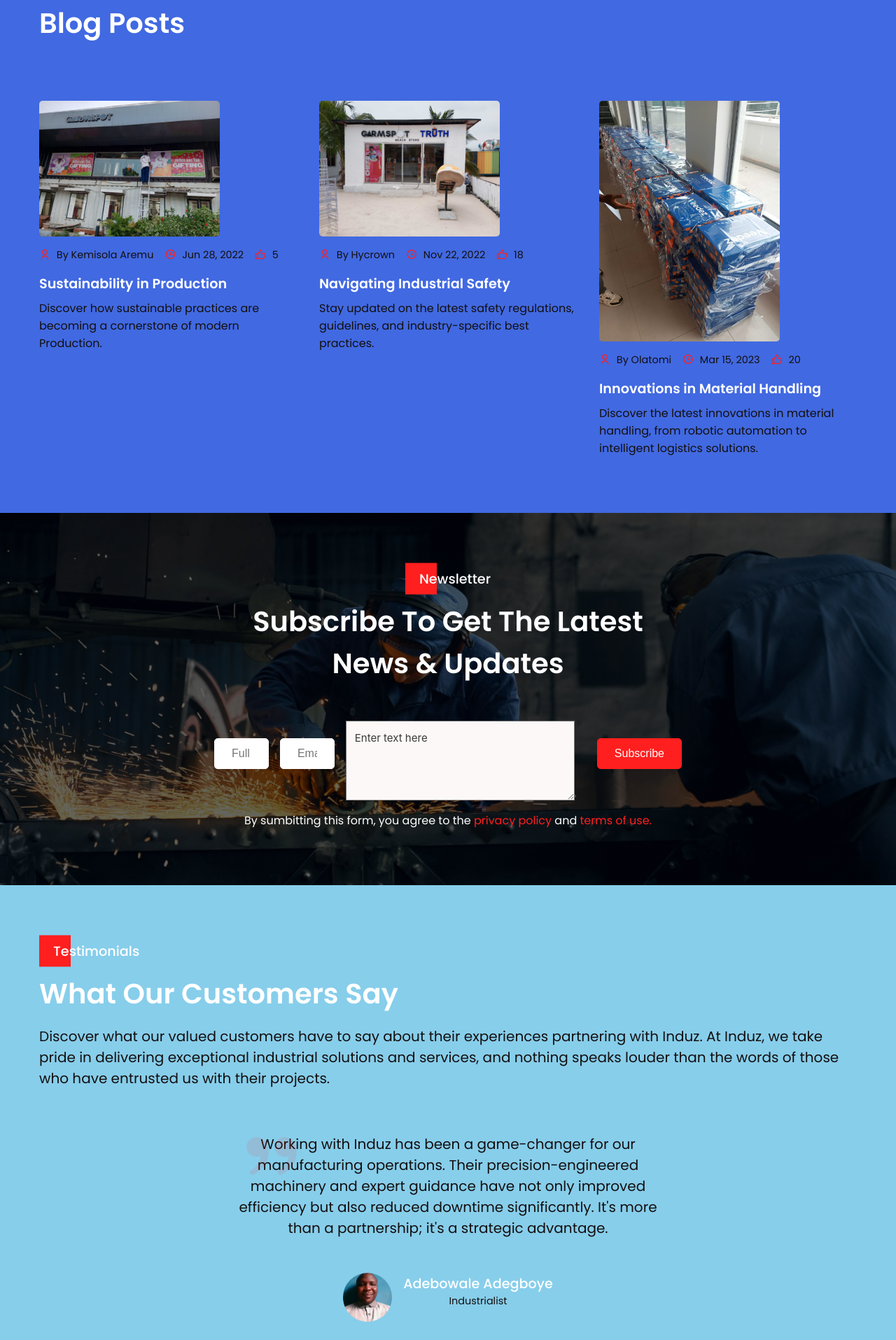
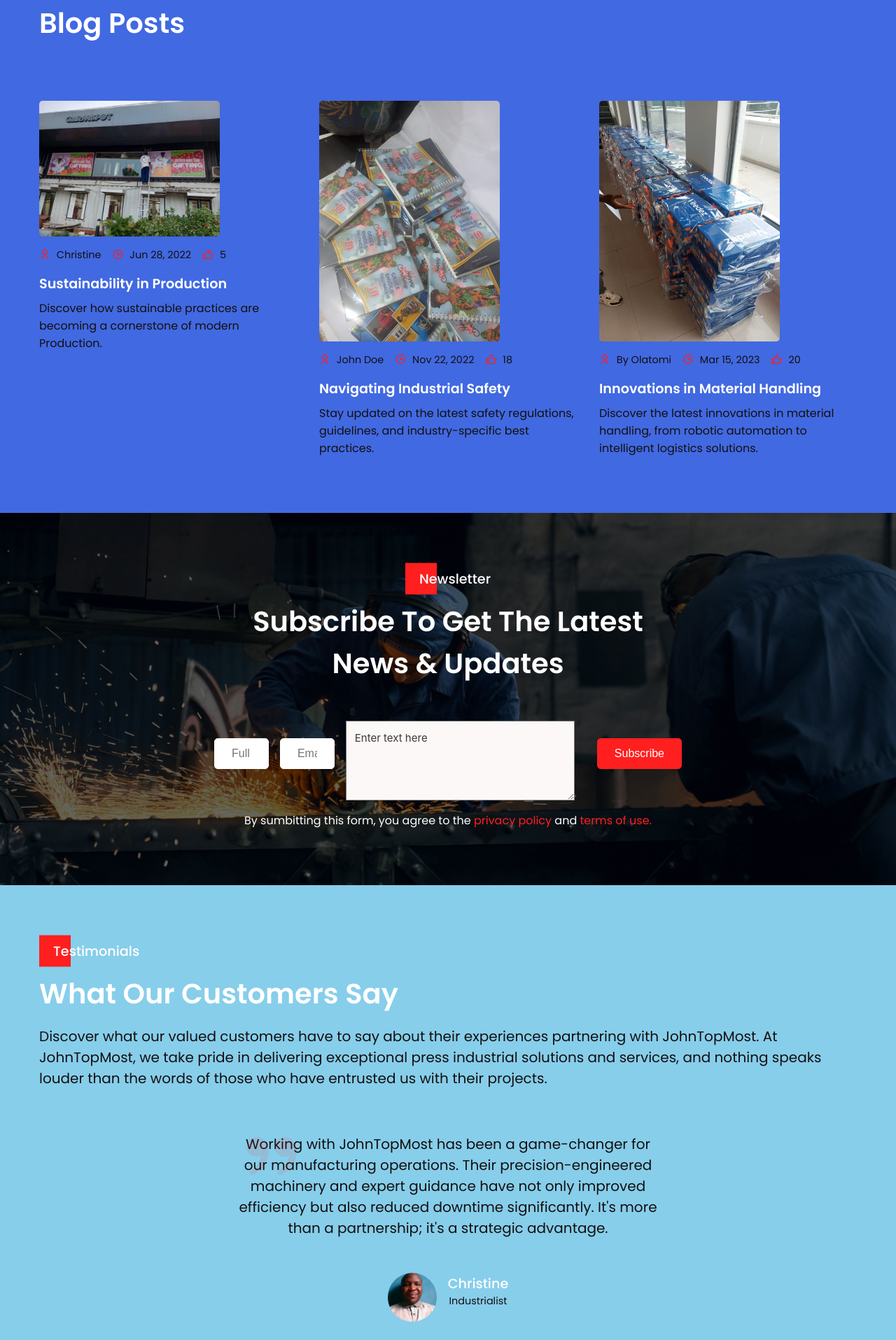
Before and after one commit to ademibowale/johntopmost, a website: page index.html in a window 1280 px wide. Shown: the part 3405-5320 px from the top of the page at 70% size. Drawn offline with nearby package versions, Linux system fonts and the light colour scheme.

```diff
--- a/index.html
+++ b/index.html
@@ -218,7 +218,7 @@
           <div class="blog__card">
             <img src="assets/blog-1.jpg" alt="blog" />
             <div>
-              <span><i class="ri-user-line"></i> By Kemisola Aremu</span>
+              <span><i class="ri-user-line"></i> Christine</span>
               <span><i class="ri-time-line"></i> Jun 28, 2022</span>
               <span><i class="ri-thumb-up-line"></i> 5</span>
             </div>
@@ -229,9 +229,9 @@
             </p>
           </div>
           <div class="blog__card">
-            <img src="assets/blog-2.jpg" alt="blog" />
+            <img src="assets/blog_cardaaa.jpg" alt="blog" />
             <div>
-              <span><i class="ri-user-line"></i> By Hycrown</span>
+              <span><i class="ri-user-line"></i> John Doe</span>
               <span><i class="ri-time-line"></i> Nov 22, 2022</span>
               <span><i class="ri-thumb-up-line"></i> 18</span>
             </div>
@@ -285,8 +285,8 @@
         <h2 class="section__header">What Our Customers Say</h2>
         <p class="para">
           Discover what our valued customers have to say about their experiences
-          partnering with Induz. At Induz, we take pride in delivering
-          exceptional industrial solutions and services, and nothing speaks
+          partnering with JohnTopMost. At JohnTopMost, we take pride in delivering
+          exceptional press industrial solutions and services, and nothing speaks
           louder than the words of those who have entrusted us with their
           projects.
         </p>
@@ -300,7 +300,7 @@
                 <div class="customer__review__card">
                   <span><i class="ri-double-quotes-r"></i></span>
                   <p>
-                    Working with Induz has been a game-changer for our
+                    Working with JohnTopMost has been a game-changer for our
                     manufacturing operations. Their precision-engineered
                     machinery and expert guidance have not only improved
                     efficiency but also reduced downtime significantly. It's
@@ -309,7 +309,7 @@
                   <div class="customer__review__details">
                     <img src="assets/customer-1.jpg" alt="customer" />
                     <div>
-                      <h4>Adebowale Adegboye</h4>
+                      <h4>Christine</h4>
                       <h5>Industrialist</h5>
                     </div>
                   </div>
@@ -320,7 +320,7 @@
                   <span><i class="ri-double-quotes-r"></i></span>
                   <p>
                     In the construction industry, deadlines and quality are
-                    non-negotiable. Induz consistently delivered on both fronts.
+                    non-negotiable. JohnTopMost consistently delivered on both fronts.
                     Their dedication to project management and their skilled
                     workforce made our project a seamless success. We're
                     grateful for their expertise.
@@ -338,7 +338,7 @@
                 <div class="customer__review__card">
                   <span><i class="ri-double-quotes-r"></i></span>
                   <p>
-                    The logistics solutions provided by Induz have streamlined
+                    The logistics solutions provided by JohnTopMost have streamlined
                     our supply chain like never before. Their innovative
                     approach and attention to detail saved us time and
                     resources, ultimately boosting our bottom line. They're more
```
